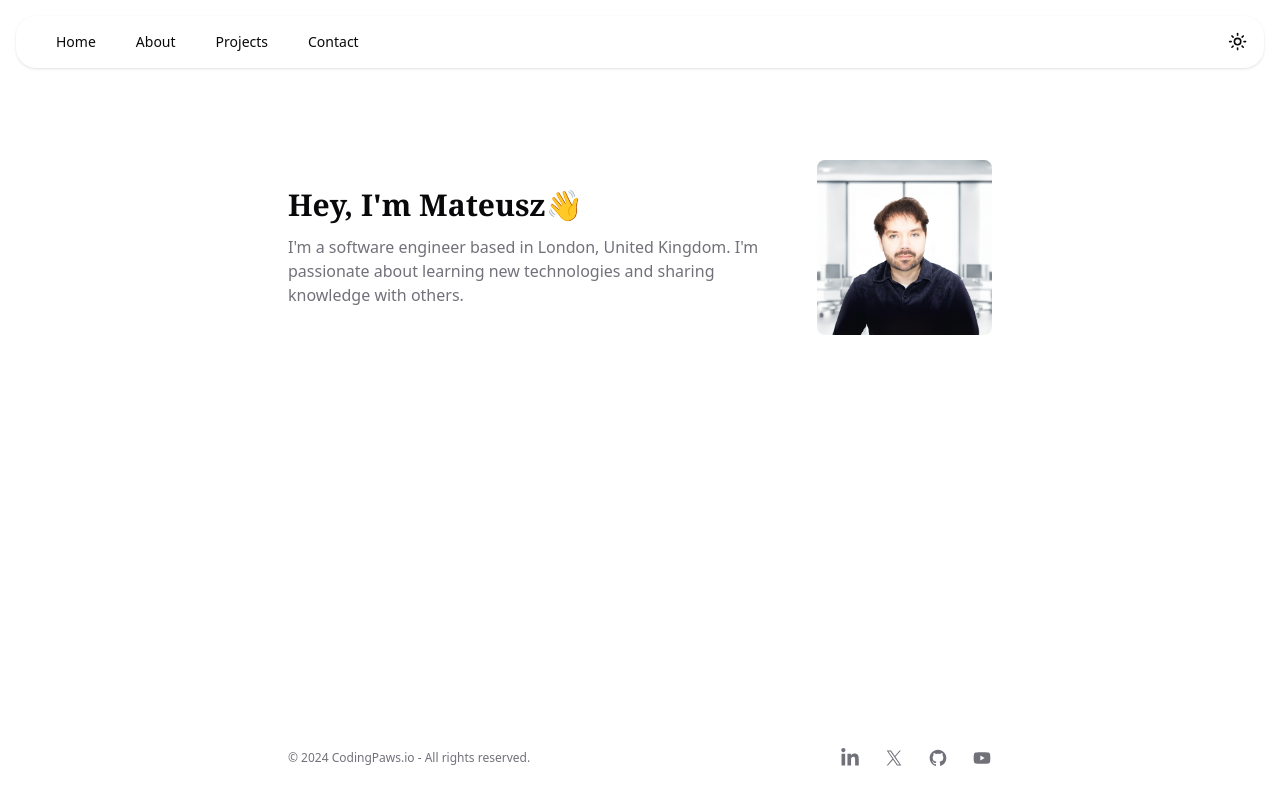
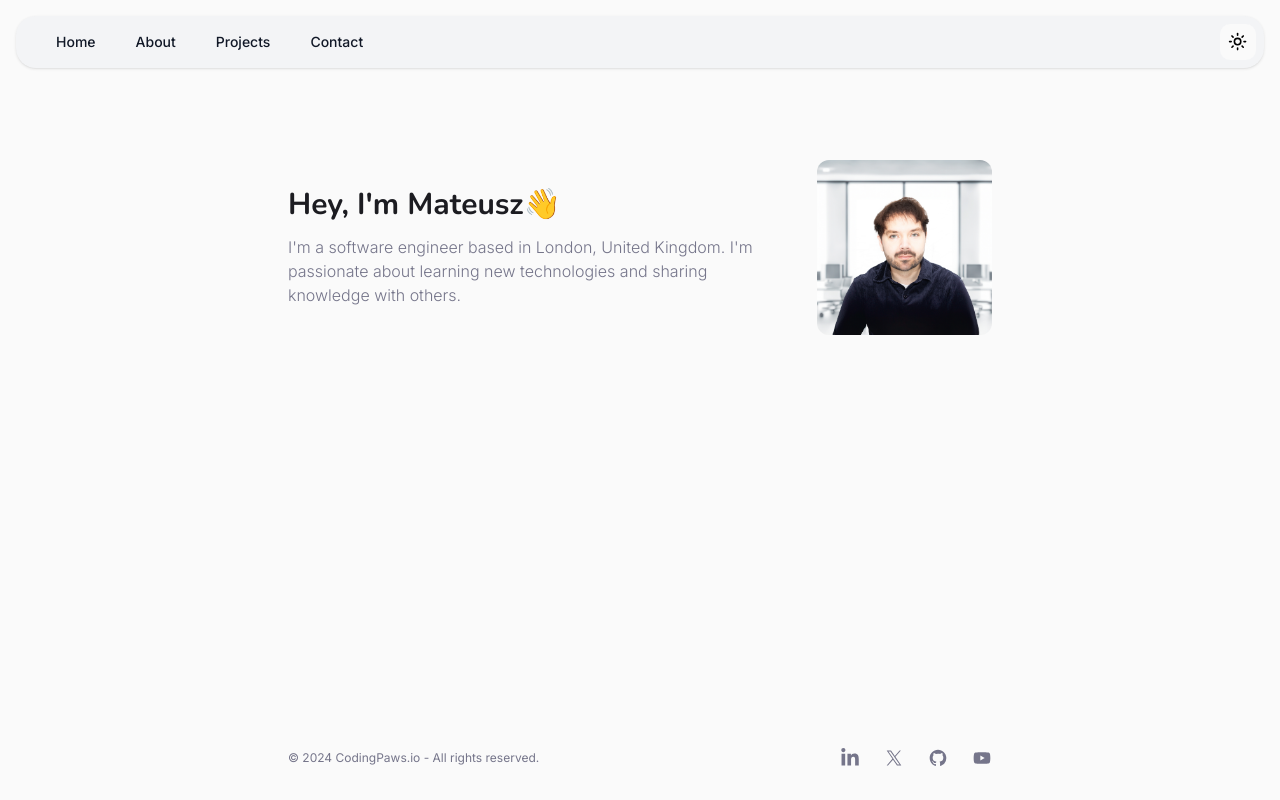
Before and after one commit to MateuszKan/portfolio, a Next.js app: page / in a window 1280 px wide. Built offline with nearby package versions, Linux system fonts and the light colour scheme.

Commit message:
added more visable color to navbar

```diff
--- a/src/app/globals.css
+++ b/src/app/globals.css
@@ -4,73 +4,73 @@
 
 @layer base {
   :root {
-    --background: 0 0% 100%;
-    --foreground: 240 10% 3.9%;
-    --card: 0 0% 100%;
-    --card-foreground: 240 10% 3.9%;
-    --popover: 0 0% 100%;
-    --popover-foreground: 240 10% 3.9%;
-    --primary: 240 5.9% 10%;
+    --background: 0 0% 98%;
+    --foreground: 240 8% 12%;
+    --card: 0 0% 98%;
+    --card-foreground: 240 8% 12%;
+    --popover: 0 0% 96%;
+    --popover-foreground: 240 8% 12%;
+    --primary: 220 20% 40%;
     --primary-foreground: 0 0% 98%;
-    --secondary: 240 4.8% 95.9%;
-    --secondary-foreground: 240 5.9% 10%;
-    --muted: 240 4.8% 95.9%;
-    --muted-foreground: 240 3.8% 46.1%;
-    --accent: 240 4.8% 95.9%;
-    --accent-foreground: 240 5.9% 10%;
-    --destructive: 0 84.2% 60.2%;
+    --secondary: 220 18% 90%;
+    --secondary-foreground: 240 8% 12%;
+    --muted: 220 18% 90%;
+    --muted-foreground: 240 8% 50%;
+    --accent: 340 80% 70%;
+    --accent-foreground: 0 0% 98%;
+    --destructive: 0 75% 60%;
     --destructive-foreground: 0 0% 98%;
-    --border: 240 5.9% 90%;
-    --input: 240 5.9% 90%;
-    --ring: 240 10% 3.9%;
-    --radius: 0.5rem;
-    --chart-1: 12 76% 61%;
-    --chart-2: 173 58% 39%;
-    --chart-3: 197 37% 24%;
-    --chart-4: 43 74% 66%;
-    --chart-5: 27 87% 67%;
+    --border: 240 12% 80%;
+    --input: 240 12% 80%;
+    --ring: 220 12% 30%;
+    --radius: 0.75rem;
+    --chart-1: 25 80% 55%;
+    --chart-2: 200 65% 40%;
+    --chart-3: 180 40% 25%;
+    --chart-4: 45 85% 55%;
+    --chart-5: 350 90% 60%;
 
-    --sh-identifier: #354150;
-    --sh-keyword: #f47067;
-    --sh-string: #00a99a;
-    --sh-class: #8d85ff;
-    --sh-property: #4e8fdf;
-    --sh-entity: #6eafad;
-    --sh-jsxliterals: #bf7db6;
-    --sh-sign: #8996a3;
-    --sh-comment: #a19595;
+    --sh-identifier: #4a5568;
+    --sh-keyword: #e53e3e;
+    --sh-string: #38b2ac;
+    --sh-class: #805ad5;
+    --sh-property: #2b6cb0;
+    --sh-entity: #319795;
+    --sh-jsxliterals: #d53f8c;
+    --sh-sign: #718096;
+    --sh-comment: #a0aec0;
   }
 
   .dark {
-    --background: 240 10% 3.9%;
+    --background: 240 12% 15%;
     --foreground: 0 0% 98%;
-    --card: 240 10% 3.9%;
+    --card: 240 12% 15%;
     --card-foreground: 0 0% 98%;
-    --popover: 240 10% 3.9%;
+    --popover: 240 12% 18%;
     --popover-foreground: 0 0% 98%;
-    --primary: 0 0% 98%;
-    --primary-foreground: 240 5.9% 10%;
-    --secondary: 240 3.7% 15.9%;
+    --primary: 210 25% 85%;
+    --primary-foreground: 0 0% 98%;
+    --secondary: 240 3% 20%;
     --secondary-foreground: 0 0% 98%;
-    --muted: 240 3.7% 15.9%;
-    --muted-foreground: 240 5% 64.9%;
-    --accent: 240 3.7% 15.9%;
+    --muted: 240 3% 20%;
+    --muted-foreground: 220 10% 65%;
+    --accent: 340 60% 60%;
     --accent-foreground: 0 0% 98%;
-    --destructive: 0 62.8% 30.6%;
+    --destructive: 0 70% 40%;
     --destructive-foreground: 0 0% 98%;
-    --border: 240 3.7% 15.9%;
-    --input: 240 3.7% 15.9%;
-    --ring: 240 4.9% 83.9%;
-    --chart-1: 220 70% 50%;
-    --chart-2: 160 60% 45%;
-    --chart-3: 30 80% 55%;
-    --chart-4: 280 65% 60%;
-    --chart-5: 340 75% 55%;
+    --border: 240 5% 30%;
+    --input: 240 5% 30%;
+    --ring: 240 10% 75%;
+    --chart-1: 220 70% 60%;
+    --chart-2: 170 60% 50%;
+    --chart-3: 35 85% 60%;
+    --chart-4: 290 70% 65%;
+    --chart-5: 350 80% 65%;
 
-    --sh-class: #4c97f8;
-    --sh-identifier: white;
-    --sh-keyword: #f47067;
-    --sh-string: #0fa295;
+    --sh-class: #63b3ed;
+    --sh-identifier: #e2e8f0;
+    --sh-keyword: #e53e3e;
+    --sh-string: #38b2ac;
   }
 }
 
@@ -102,4 +102,13 @@
   .prose code span {
     @apply font-medium;
   }
+    /* Styl dla navbaru w trybie light */
+    .navbar {
+      @apply bg-gray-200 text-black; /* Ciemniejszy navbar w light mode */
+    }
+
+    /* Styl dla navbaru w trybie dark */
+    .dark .navbar {
+      @apply bg-gray-800 text-white; /* Jaśniejszy navbar w dark mode */
+    }
 }
--- a/src/app/layout.tsx
+++ b/src/app/layout.tsx
@@ -1,26 +1,20 @@
 import type { Metadata } from "next";
-import localFont from "next/font/local";
 import "./globals.css";
 import Header from "../components/header";
 import Footer from "../components/footer";
 import { ThemeProvider } from "@/components/theme-provider"
+import { Inter, Nunito } from 'next/font/google'
+import { cn } from '@/lib/utils'
 
-
-import { cn } from '@/lib/utils'
-const geistSans = localFont({
-  src: "./fonts/GeistVF.woff",
-  variable: "--font-geist-sans",
-  weight: "100 900",
-});
-const geistMono = localFont({
-  src: "./fonts/GeistMonoVF.woff",
-  variable: "--font-geist-mono",
-  weight: "100 900",
-});
+const inter = Inter({ subsets: ['latin'], variable: '--font-sans' })
+const playfair = Nunito({
+  subsets: ['latin'],
+  variable: '--font-serif'
+})
 
 export const metadata: Metadata = {
-  title: "Create Next App",
-  description: "Generated by create next app",
+  title: "Mateusz Kantarewicz",
+  description: "Software engineer based in London, United Kingdom. Passionate about learning new technologies and sharing knowledge with others.",
 };
 
 export default function RootLayout({
@@ -32,7 +26,7 @@ export default function RootLayout({
     <html lang='en' suppressHydrationWarning>
     <body
       className={cn(
-        'flex min-h-screen flex-col font-sans antialiased',
+        'flex min-h-screen flex-col font-sans antialiased', inter.variable, playfair.variable
       )}
     >
       <ThemeProvider  attribute="class"
--- a/src/components/header.tsx
+++ b/src/components/header.tsx
@@ -19,7 +19,7 @@ export default function Header() {
 
   return (
     <nav className="fixed top-4 left-1/2 transform -translate-x-1/2 z-50 w-full max-w-7xl px-4">
-      <div className="flex items-center justify-between bg-background rounded-[20px] p-2 shadow">
+      <div className="navbar flex items-center justify-between bg-gray-100 dark:bg-gray-800 rounded-[20px] p-2 shadow">
         <div className="flex items-center">
           {/* Hamburger menu button */}
           <Button variant="ghost" size="icon" className="lg:hidden outline-none" onClick={toggleMenu}>
@@ -46,7 +46,7 @@ export default function Header() {
 function NavItem({ href, children, onClick }: NavItemProps) {
   return (
     <Link href={href} passHref>
-      <Button variant="ghost" className="text-foreground hover:text-primary hover:bg-primary/10 outline-none" onClick={onClick}>
+      <Button variant="ghost" className="text-gray-900 dark:text-gray-100 hover:text-primary hover:bg-primary/10 outline-none" onClick={onClick}>
         {children}
       </Button>
     </Link>
--- a/tailwind.config.ts
+++ b/tailwind.config.ts
@@ -1,3 +1,4 @@
+const { fontFamily } = require('tailwindcss/defaultTheme')
 import type { Config } from "tailwindcss";
 
 const config: Config = {
@@ -15,6 +16,10 @@ const config: Config = {
     }
   },
   	extend: {
+      fontFamily: {
+        sans: ['var(--font-sans)', ...fontFamily.sans],
+        serif: ['var(--font-serif)', ...fontFamily.serif]
+      },
   		colors: {
   			background: 'hsl(var(--background))',
   			foreground: 'hsl(var(--foreground))',
```
